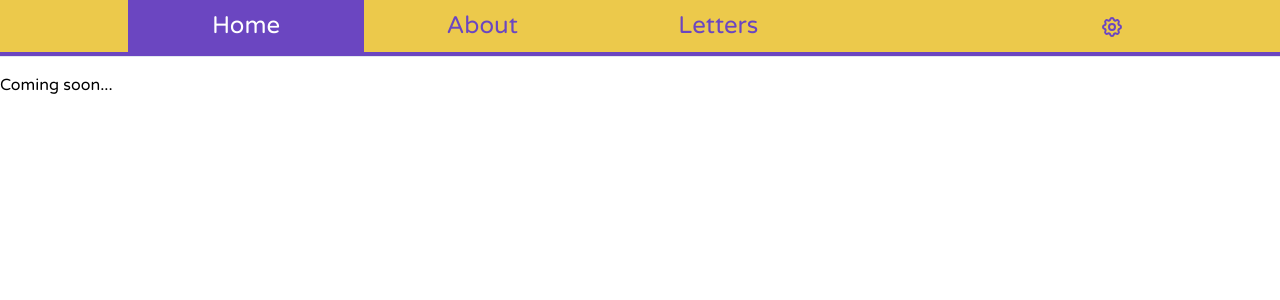
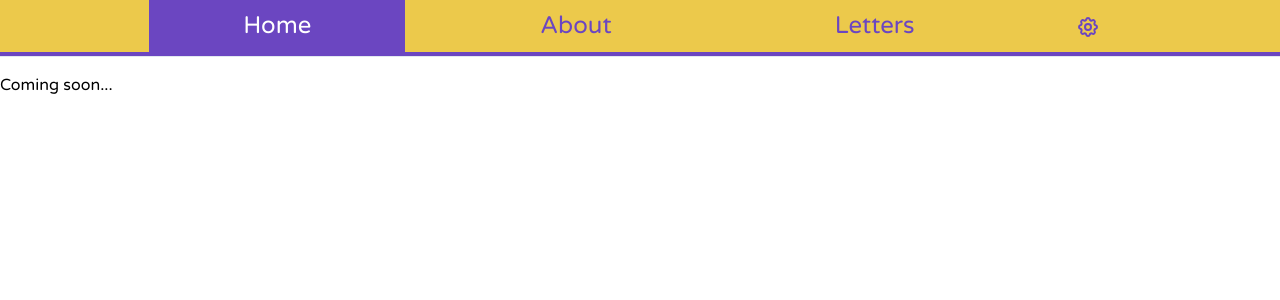
Before and after one commit to mojiwa/toddler-phonics-letter-game, a React (Create React App) app: page / in a window 1280 px wide. Shown: the top 300 px of the page. Built offline with nearby package versions, Linux system fonts and the light colour scheme.

Commit message:
hide play option completely if no letters selected

```diff
--- a/src/App.tsx
+++ b/src/App.tsx
@@ -283,11 +283,11 @@ class App extends React.PureComponent<{},IAppState> {
                   <div className='h-full'>Letters</div>
                 </Link>
               </li>
-              <li className={`p-2 ${this.state.Page === Page.Game ? 'bg-purple-700 text-white' : 'bg-yellow-500'} w-1/4 hover:bg-purple-700 hover:text-white duration-300 ease-out`}>
-                {/* Don't show link to the game if no letters are selected */}
-                {this.state.SelectedItems.length === 0 ? <div> </div> : <Link to='/game' onClick={() => this.setPage(Page.Game)}>
+              {/* Don't show link to the game if no letters are selected */}
+              <li className={`p-2 ${this.state.SelectedItems.length === 0 ? 'hidden' : ''} ${this.state.Page === Page.Game ? 'bg-purple-700 text-white' : 'bg-yellow-500'} w-1/4 hover:bg-purple-700 hover:text-white duration-300 ease-out`}>
+                <Link to='/game' onClick={() => this.setPage(Page.Game)}>
                   <div className='h-full'>Play</div>
-                </Link>}
+                </Link>
               </li>
               <li className='p-2 bg-yellow-500 w-1/12' onClick={() => this.setPage(Page.Options)}>
                 <Link to="/options">
```
